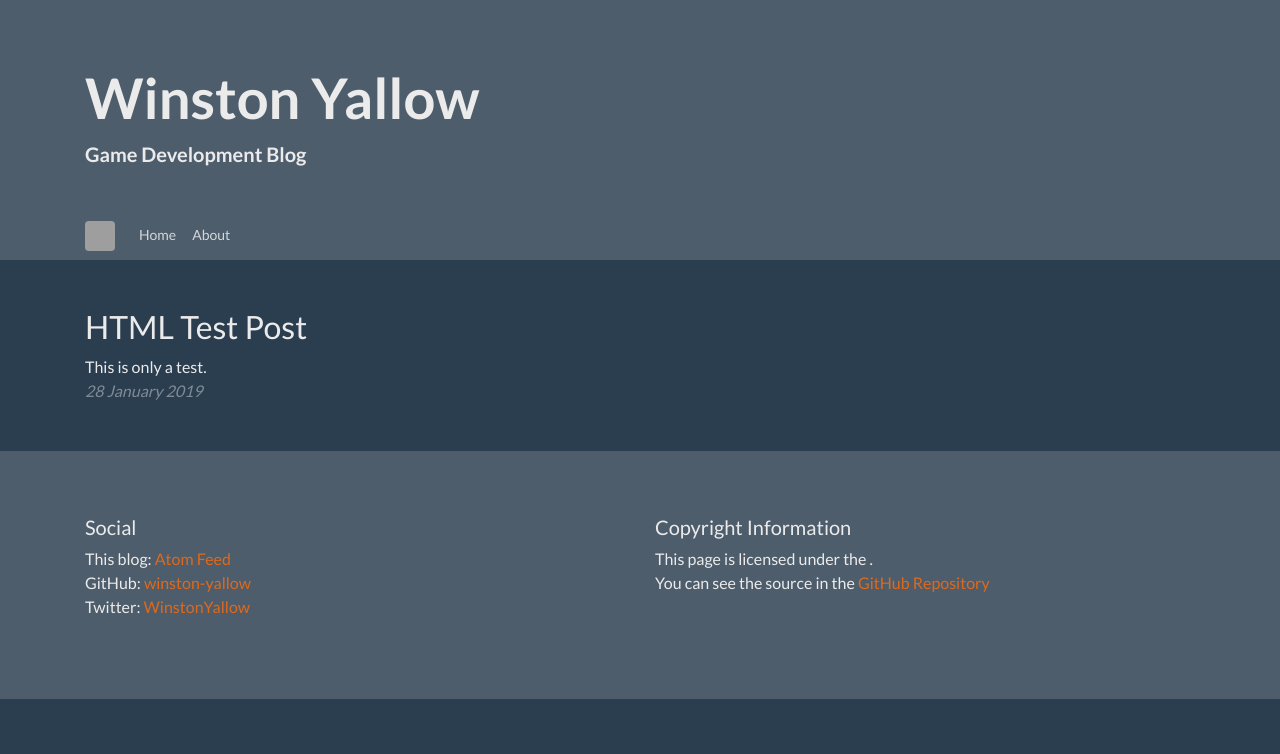
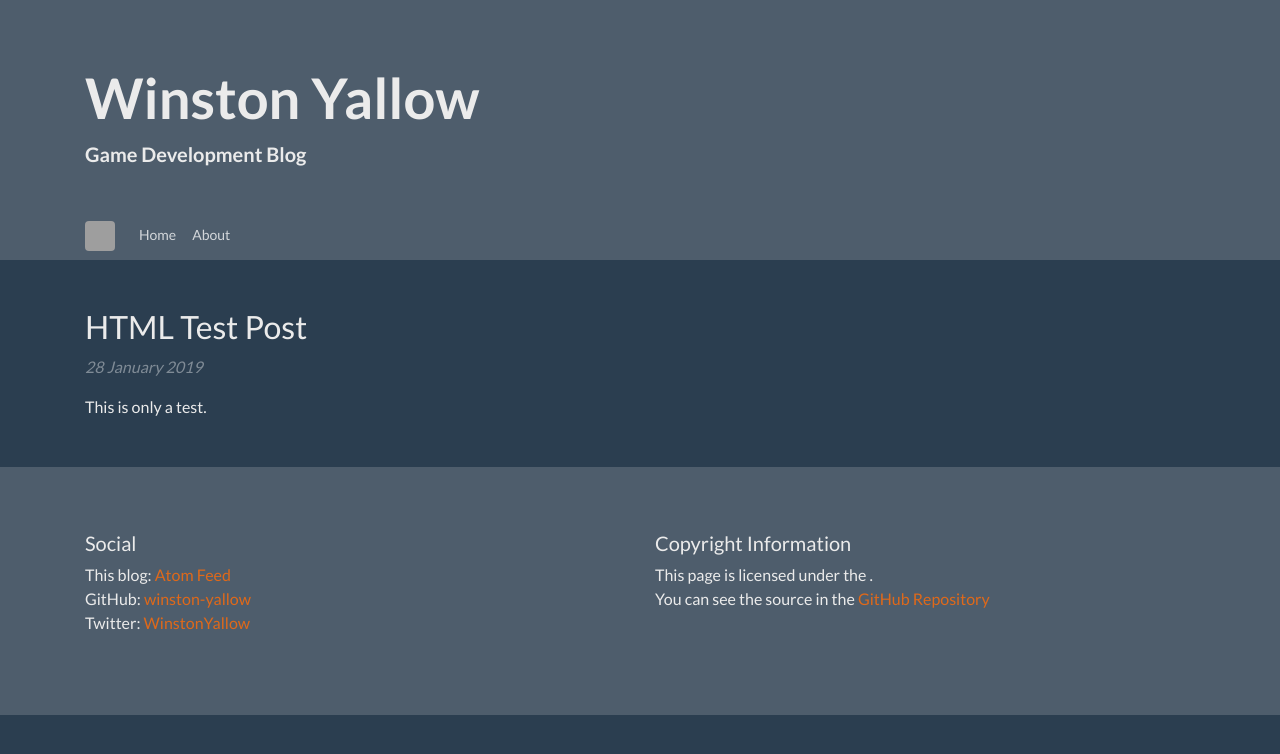
Before and after one commit to winston-yallow/winston-yallow.github.io, a Jekyll site: the page built from _posts/2019-01-28-HTML-test-file.html, in a window 1280 px wide. Shown: the top 754 px of the page. Built offline with Jekyll 4.4.1, drawn with Linux system fonts in a browser that asks for light colours; nearby versions of some CDN libraries; grey boxes are pictures that could not be loaded.

Commit message:
Moved date to the top of posts

```diff
--- a/_layouts/post.html
+++ b/_layouts/post.html
@@ -5,6 +5,7 @@ layout: basic
 <div class="row">
   <div class="col">
     <h2>{{ page.title }}</h2>
+    <p class="text-muted"><em>{{ page.date | date_to_long_string }}</em></p>
   </div>
 </div>
 
@@ -13,9 +14,3 @@ layout: basic
     {{ content }}
   </div>
 </div>
-
-<div class="row">
-  <div class="col">
-    <span class="text-muted"><em>{{ page.date | date_to_long_string }}</em></span>
-  </div>
-</div>
```
